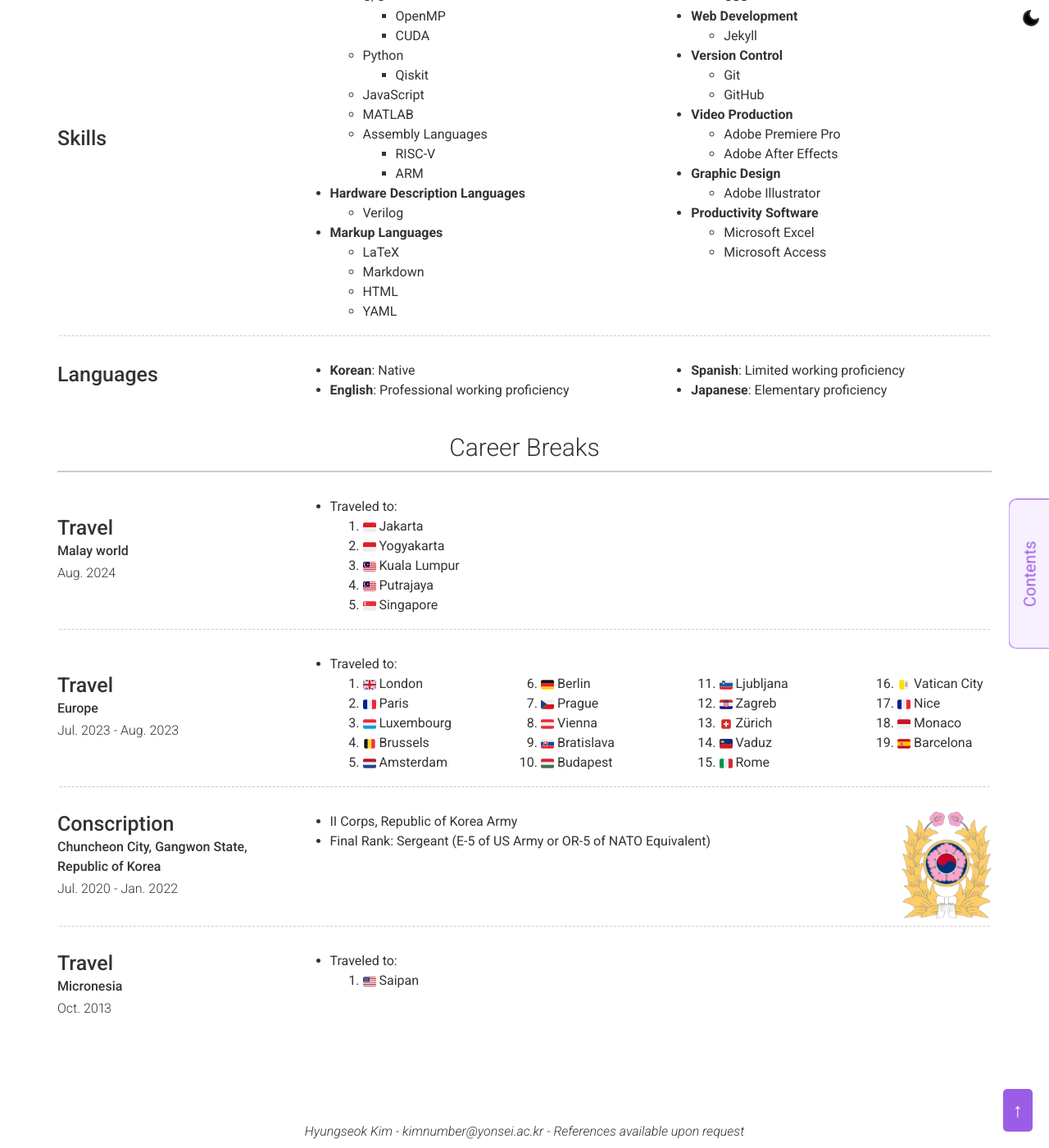
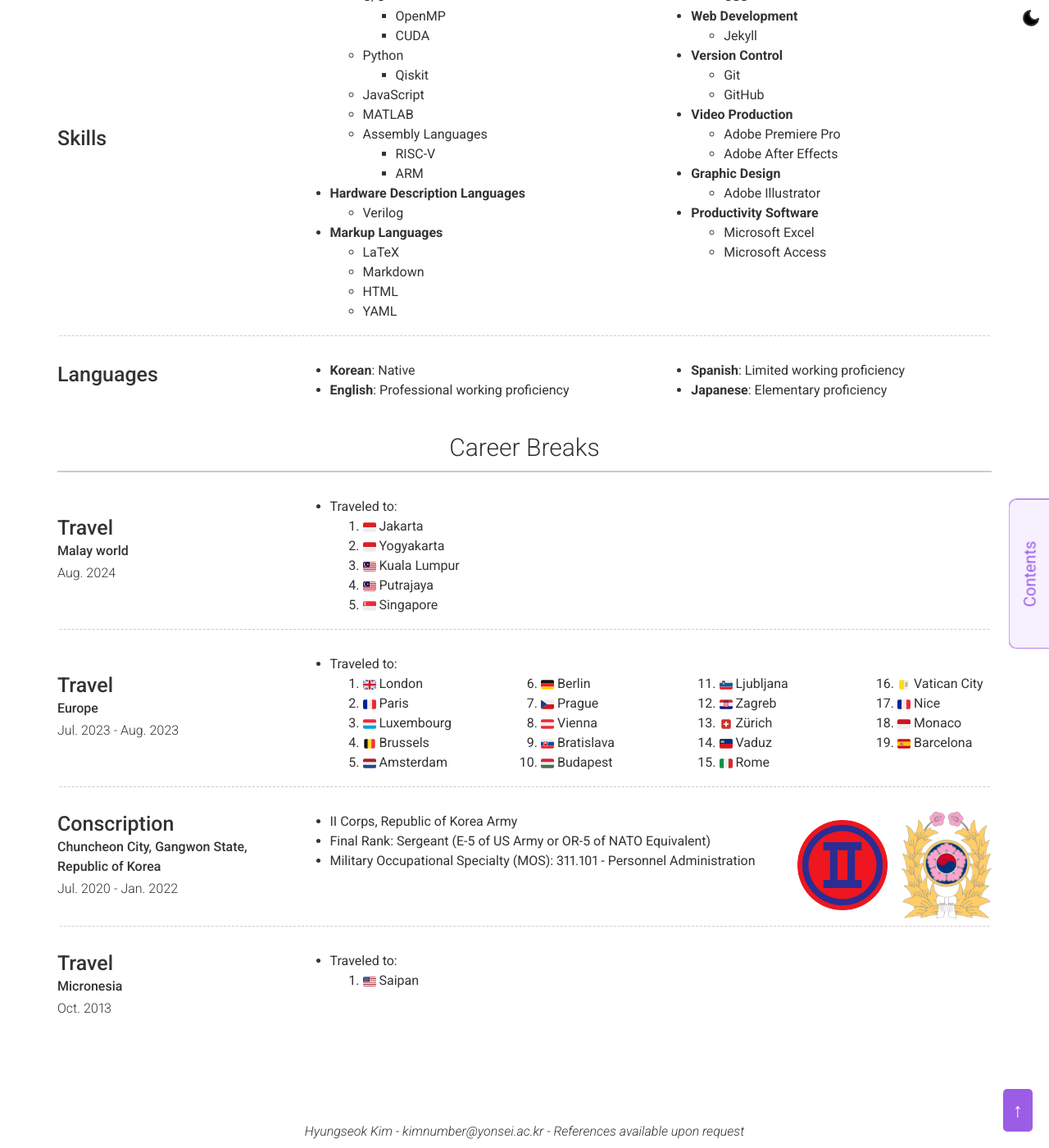
Before and after one commit to fluorite42/deprecated-website, a Jekyll site: the page built from index.markdown, in a window 1280 px wide and 1400 px high, scrolled down 7846 px. Shown: the whole window at 82% size. Built offline with Jekyll 4.4.1, drawn with Linux system fonts in a browser that asks for light colours; nearby versions of some CDN libraries.

Commit message:
ADD logo

```diff
--- a/_data/breaks.yml
+++ b/_data/breaks.yml
@@ -69,7 +69,9 @@ content:
         description: |
           - II Corps, Republic of Korea Army
           - Final Rank: Sergeant (E-5 of US Army or OR-5 of NATO Equivalent)
-        img: /images/logo_army.png
+          - Military Occupational Specialty (MOS): 311.101 - Personnel Administration
+        img: /images/logo_corps.png
+        img2: /images/logo_army.png
         border: weak
 
       - layout: left
--- a/_includes/section-list-breaks.html
+++ b/_includes/section-list-breaks.html
@@ -62,11 +62,18 @@
               justify-content: space-between;
             }
             .column-breaks1 {
-              width: 83%;
+              width: 70%;
               font-size: 16px;
             }
 
             .column-breaks2 {
+              width: 13%;
+              font-size: 16px;
+              text-align: left;
+              margin-top: auto;
+              margin-bottom: auto;
+            }
+            .column-breaks3 {
               width: 13%;
               font-size: 16px;
               text-align: left;
@@ -87,6 +94,11 @@
                 margin: 0 auto;
                 text-align: center;
               }
+              .column-breaks3 {
+                width: 25%;
+                margin: 0 auto;
+                text-align: center;
+              }
             }
           </style>
 
@@ -98,6 +110,9 @@
               <div class="column-breaks2">
                   <img src="{{ item.img }}" alt="{{ item.sub_title }}" class="img-responsive">
               </div>
+              <div class="column-breaks3">
+                <img src="{{ item.img2 }}" alt="{{ item.sub_title }}" class="img-responsive">
+              </div>
             </div>
           {%- else -%}
               {{ item.description | strip | markdownify }}
```
Also changed, not shown: images/logo_corps.png (added).
